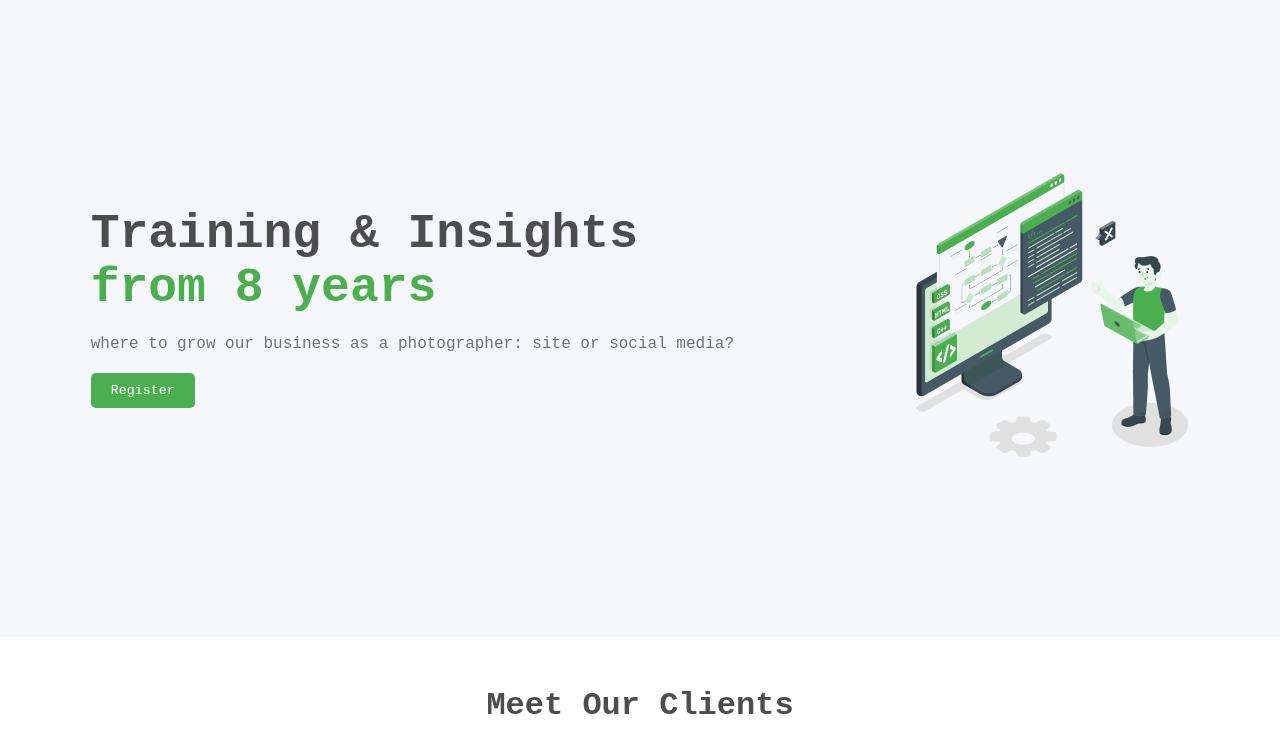
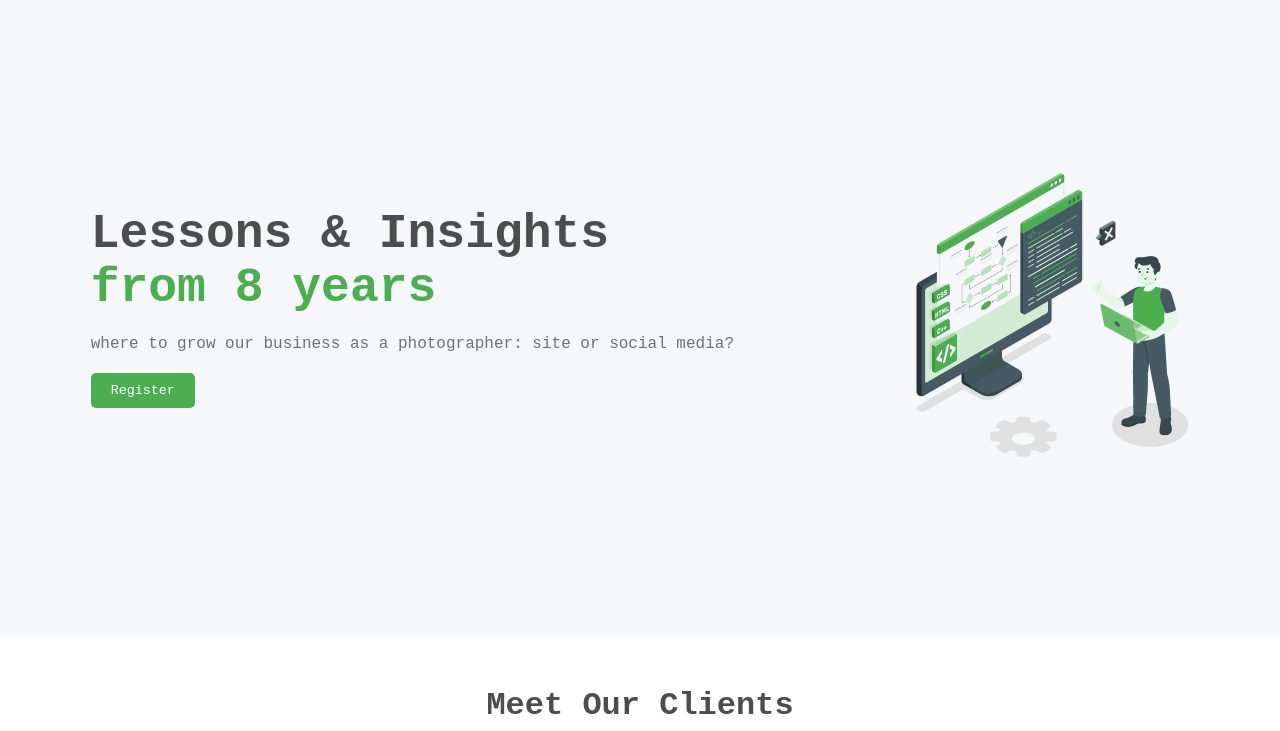
Before and after one commit to maduabuchivictor/Nexcent-Project-with-css, a plain HTML site: page index.html in a window 1280 px wide. Shown: the part 63-794 px from the top of the page. Drawn offline with Linux system fonts and the light colour scheme.

Commit message:
i changed Training to Lessons

```diff
--- a/index.html
+++ b/index.html
@@ -41,7 +41,7 @@
     <!-- Hero-section -->
     <div class="hero-section">
       <div class="hero-content">
-        <h1>Training & Insights <span>from 8 years</span></h1>
+        <h1>Lessons & Insights <span>from 8 years</span></h1>
         <p>
           where to grow our business as a photographer: site or social media?
         </p>
```
